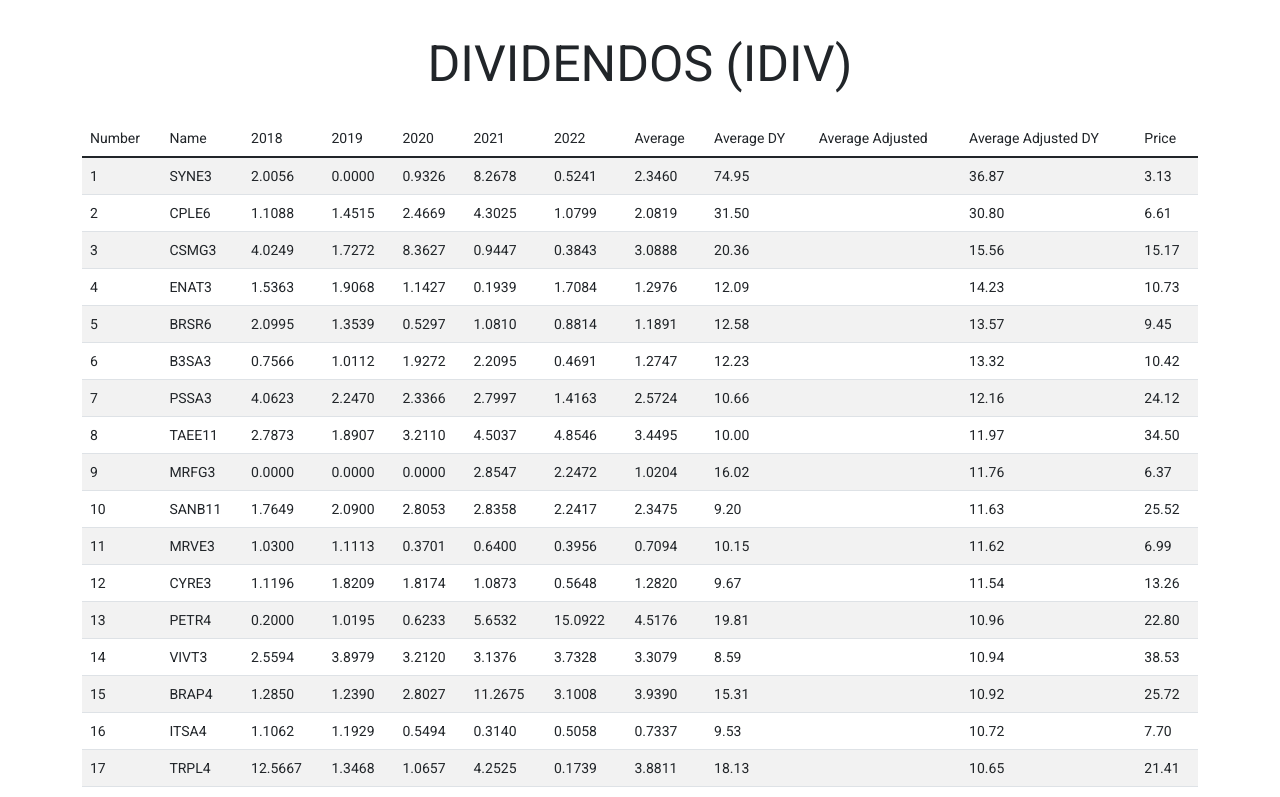
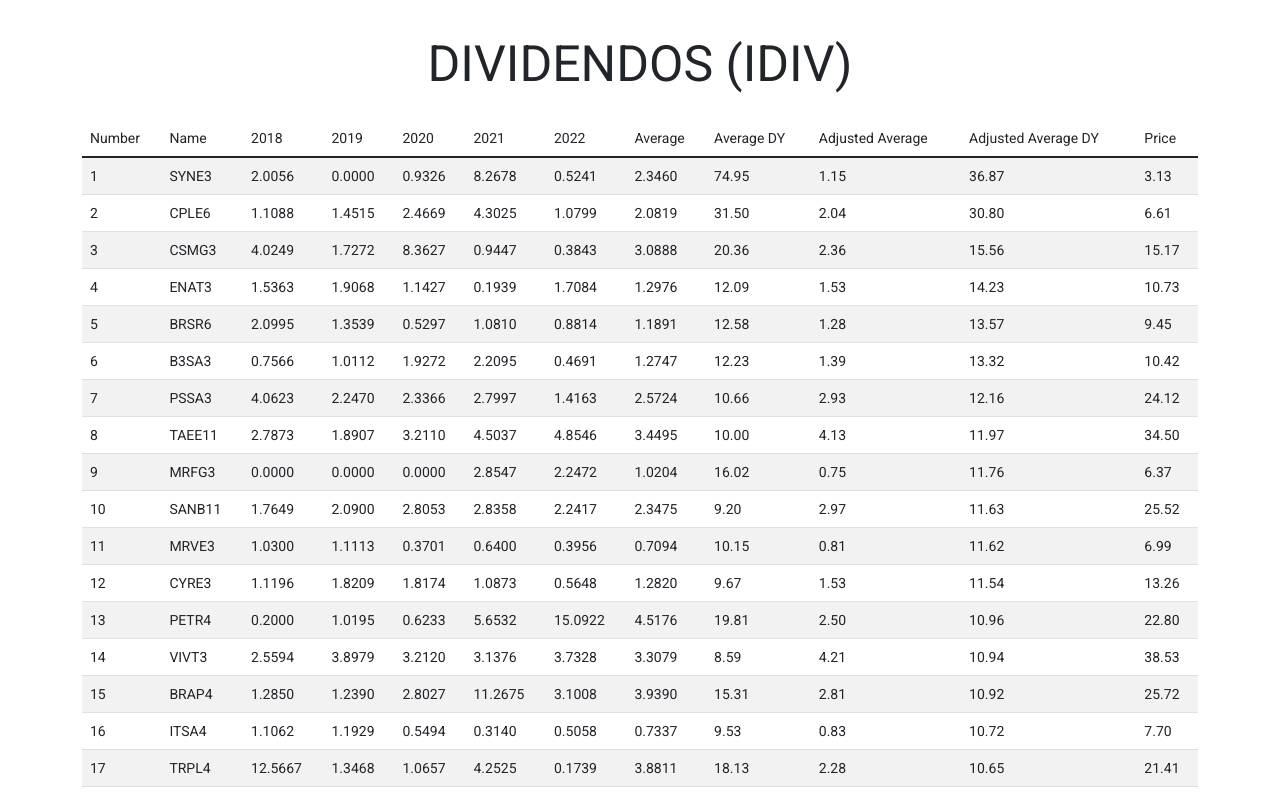
Before and after one commit to MateusSchulz/dividendos, an Angular app: page / in a window 1280 px wide. Shown: the top 797 px of the page. Built offline with nearby package versions, Linux system fonts and the light colour scheme.

Commit message:
update prod

```diff
--- a/src/app/app.component.html
+++ b/src/app/app.component.html
@@ -12,8 +12,8 @@
         <td>2022</td>
         <td>Average</td>
         <td>Average DY</td>
-        <td>Average Adjusted</td>
-        <td>Average Adjusted DY</td>
+        <td>Adjusted Average</td>
+        <td>Adjusted Average DY</td>
         <td>Price</td>
       </tr>
     </thead>
--- a/src/app/app.component.ts
+++ b/src/app/app.component.ts
@@ -106,7 +106,7 @@
       const averageAdjusted = this.calculeAverageAdjusted(stock)
       const adjustedDY = this.calculeAdjustedDY(averageAdjusted, price)
 
-      this.stocks.push({ ...stock, price, dy, adjustedDY })
+      this.stocks.push({ ...stock, price, dy, averageAdjusted, adjustedDY })
     }
     file.send()
   }
```
Also changed, not shown: 3 other files (tests, documents, lock files or other folders).
